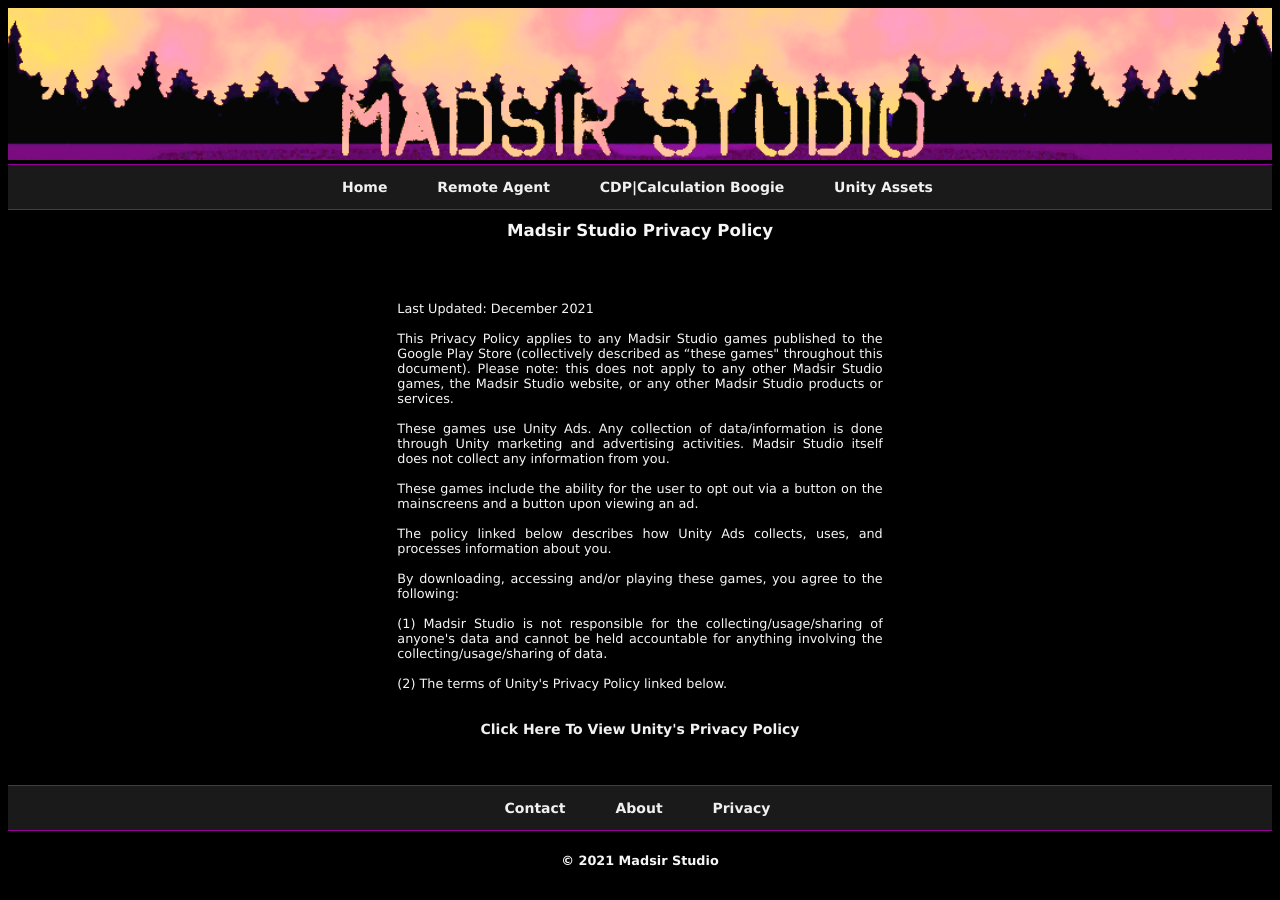
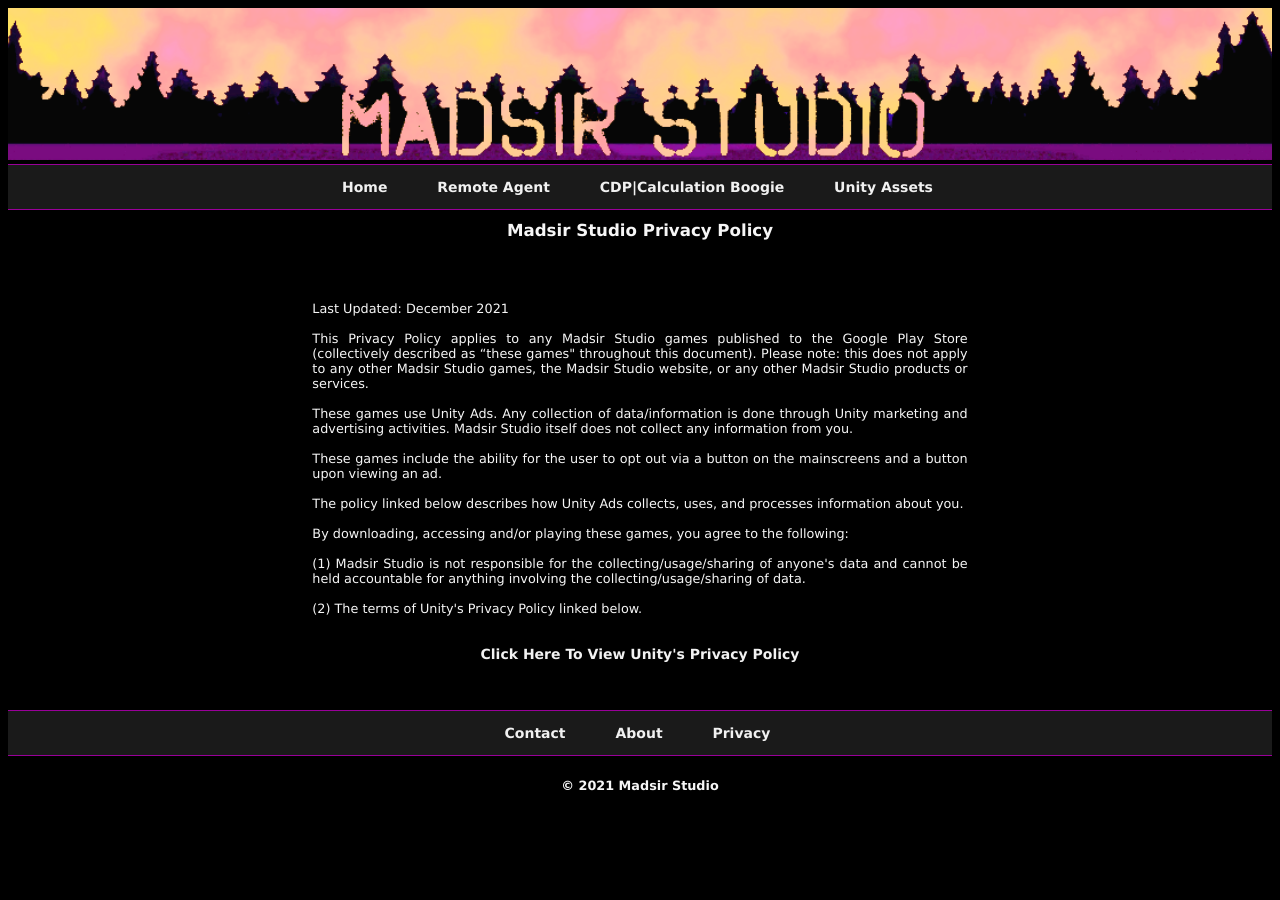
Before and after one commit to Madsir/madsirstudio.github.io, a Jekyll site: the page built from Privacy/index.html, in a window 1280 px wide. Built offline with Jekyll 4.4.1, drawn with Linux system fonts in a browser that asks for light colours.

Commit message:
Update index.html

```diff
--- a/Privacy/index.html
+++ b/Privacy/index.html
@@ -8,12 +8,12 @@
 	<head>
 <style>
 .main {
-  margin-left: 10%; /* Same width as the sidebar + left position in px */
-	margin-right: 10%;
+  margin-left: 5%; /* Same width as the sidebar + left position in px */
+	margin-right: 5%;
 }
 .centerdiv {
-  margin-left: 10%; /* Same width as the sidebar + left position in px */
-	margin-right: 10%;
+  margin-left: 2%; /* Same width as the sidebar + left position in px */
+	margin-right: 2%;
 }
         </style>
 </head>
```
